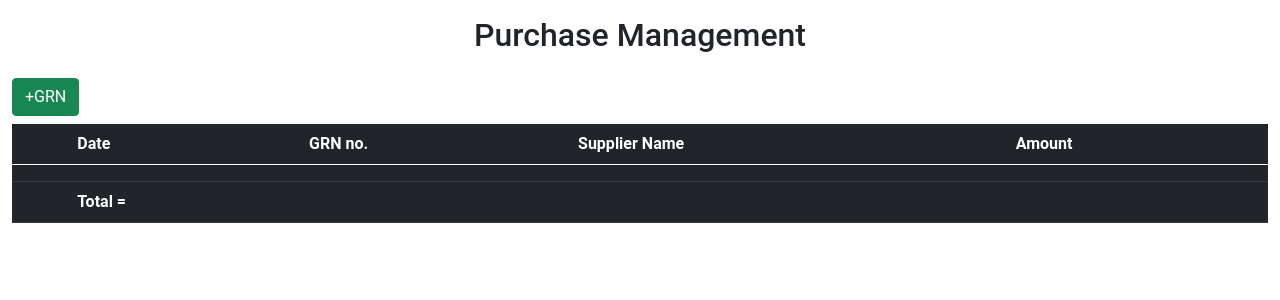
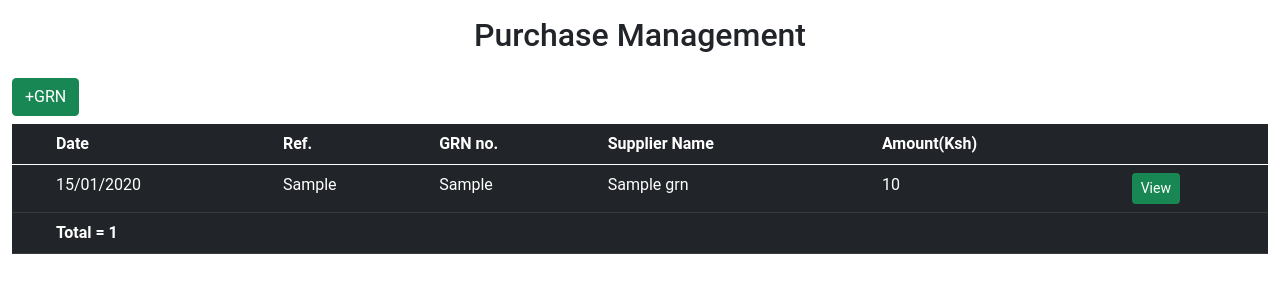
Before and after one commit to Oduo24/Orbit, a Flask app: page /purchases/purchases_master_template in a window 1280 px wide. Shown: the part 56-356 px from the top of the page. Run offline with Flask 3, Linux system fonts and the light colour scheme; tables that the repository leaves empty hold one stand-in row (values such as "Sample post"); some libraries are stand-ins or nearby versions.

Commit message:
Fixed loading grn items on top of previous grn

```diff
--- a/app.py
+++ b/app.py
@@ -64,6 +64,7 @@
 app.secret_key = "1234567890qwertyuiopasdfghjklzxcvbnm"
 
 
+
 """Registering blueprints"""
 app.register_blueprint(standard_views)
 app.register_blueprint(menu_views)
--- a/models/purchases.py
+++ b/models/purchases.py
@@ -13,6 +13,7 @@
     grn_no = Column(String(100), nullable=False)
     amount = Column(Integer, nullable=False)
     supplier_name = Column(String(100), ForeignKey("suppliers.supplier_name"), nullable=False)
+    reference_no = Column(String(100), default=0, nullable=False)
 
     # One to many relationship between grn and suppliers table
     supplier = relationship('Supplier', back_populates='grns')
--- a/views/kot/templates/kot.html
+++ b/views/kot/templates/kot.html
@@ -116,7 +116,7 @@
 
 	</table>
 
-	<div class="offcanvas offcanvas-start" data-bs-scroll="true" tabindex="-1" id="order-details"
+	<div class="offcanvas offcanvas-start" data-bs-scroll="true" tabindex="-1" id="order-details" style="width: 50%;"
 		aria-labelledby="offcanvasWithBothOptionsLabel">
 		<div class="offcanvas-header">
 			<h5 class="offcanvas-title" id="offcanvasWithBothOptionsLabel">Order Items</h5>
--- a/views/order/templates/order.html
+++ b/views/order/templates/order.html
@@ -37,7 +37,7 @@
 		{% for order in all_orders %}
 		<tr>
 			<th scope="row"></th>
-			<td>{{ order.created_at }}</td>
+			<td>{{ order.created_at.strftime('%d/%m/%Y') }}</td>
 			<td>{{ order.order_number }}</td>
 			<td>{{ order.waiter }}</td>
 			<td>{{ order.table }}</td>
@@ -54,6 +54,7 @@
 			<td></td>
 			<td></td>
 			<td></td>
+			<td></td>
 		</tr>
 	</tbody>
 
--- a/views/purchase/routes.py
+++ b/views/purchase/routes.py
@@ -42,11 +42,15 @@
     try:
         stock_items = storage.get_all_objects(StockItems)
         suppliers = storage.get_all_objects(Supplier)
+        grns = storage.get_all_objects(GRN)
+        number_of_grns = len(grns)
     except Exception as e:
-        flash("Error: Could not retrieve suppliers from the db")
+        flash(str(e))
         return render_template('purchase.html')
 
     return render_template('purchase.html', suppliers=suppliers,
+                                            grns=grns,
+                                            number_of_grns=number_of_grns,
                                             stock_items=stock_items)
 
 @purchases_views.route('/add_new_grn', methods=['GET', 'POST',], strict_slashes=False)
@@ -63,7 +67,11 @@
 
             try:
                 # Create grn
-                grn_details = {"grn_no": grn_no, "amount": cleaned_data["total"], "supplier_name": cleaned_data["supplier"]}
+                grn_details = { "grn_no": grn_no,
+                                "amount": cleaned_data["total"],
+                                "supplier_name": cleaned_data["supplier"],
+                                "reference_no": cleaned_data["reference_no"]
+                                }
                 grn_object = GRN(**grn_details)
 
                 storage.reload()
@@ -95,20 +103,25 @@
                 storage.new_modified(grn_object)
                 storage.save()
 
-
+            except IntegrityError as ie:
+                storage.rollback()
+                storage.close()
+                return jsonify("Error: Possible duplicate entry of item name."), 500
             except Exception as e:
                 storage.rollback()
                 storage.close()
-                return jsonify(str(e))
+                return jsonify(str(e) + "\n Potentially an invalid item name has been entered."), 500
 
             storage.close()
-            return jsonify(f"GRN saved\nGRN No. {grn_no}")
+            return jsonify(f"GRN saved\nGRN No. {grn_no}"), 200
         else:
             return jsonify("Backdated Entry...")
 
 
 def validate_date(date):
     """Validates the entered date
+       I have removed the functionality of this function since every grn has its automatic
+       creation date as an object in the model, hence it returns True for each case
     """
     # Convert into a python date object
     user_date = datetime.datetime.strptime(date, '%Y-%m-%d').date()
@@ -117,7 +130,7 @@
     # Check for backdated entry
     if user_date >= current_date:
         return True
-    return False
+    return True
 
 def validate_items(data):
     """Function calculates the total per item and quantity and the overal total
@@ -146,3 +159,47 @@
             return jsonify({"itemPartNo": item_details.part_no, "itemBaseUnit": item_details.base_unit})
         else:
             return jsonify("Select Item Name...")
+
+
+@purchases_views.route('/grn_details', methods=['GET', 'POST'], strict_slashes=False)
+def grn_details():
+    """Retrieves the details of a particular grn number"""
+    if request.method == "POST":
+        try:
+            grn_no = request.get_json()
+            grn = storage.get_single_grn_id(GRN, grn_no)
+            items = grn.items
+            grn_details = {}
+
+            all_items = []
+            for item in items:
+                item_dict = {}
+
+                # append quantity, rate and amount to item_dict
+                item_dict["quantity"] = item.quantity
+                item_dict["amount"] = item.amount
+                item_dict["rate"] = item.rate
+
+                # Get the stock item id
+                item_id = item.stock_item_id
+                stock_item = storage.get_item_by_id(item_id)
+
+                # Appending the item part_no, itemname and uom
+                item_dict["item_name"] = stock_item.item_name
+                item_dict["part_no"] = stock_item.part_no
+                item_dict["uom"] =  stock_item.base_unit
+
+                # Appending to the all_items list
+                all_items.append(item_dict)
+
+            grn_details["items"] = all_items
+            grn_details["grn_total"] = grn.amount
+            grn_details["supplier"] = grn.supplier_name
+            grn_details["ref_no"] = grn.reference_no
+            grn_details["grn_no"] = grn.grn_no
+            # Close session
+
+        except Exception as e:
+            return jsonify({"error": "Could not retrieve data from the db."}), 500
+
+        return jsonify(grn_details), 200
--- a/views/purchase/static/js/custom.js
+++ b/views/purchase/static/js/custom.js
@@ -77,9 +77,9 @@
 
 	if (target.classList.contains('grn_item_quantity')) {
         	const row = target.closest('tr'); // Find the closest <tr> element
-        	const rate = parseFloat(row.querySelector('.grn_item_rate').value);
+        	const rate = parseInt(row.querySelector('.grn_item_rate').value);
         	const quantity = parseInt(target.value);
-		const amount = rate * quantity;
+		const amount = checkNegative(rate * quantity);
         	row.querySelector('.grn_item_amount').value = amount;
 		updateTotal();
 		}
@@ -93,7 +93,7 @@
         	const row = target.closest('tr'); // Find the closest <tr> element
         	const quantity = parseFloat(row.querySelector('.grn_item_quantity').value);
         	const rate = parseInt(target.value);
-        	const amount = rate * quantity;
+        	const amount = checkNegative(rate * quantity);
         	row.querySelector('.grn_item_amount').value = amount;
 		updateTotal();
 		}
@@ -161,6 +161,7 @@
 	const clonedElem = elem.cloneNode();
 	clonedElem.disabled = false;
 	total = total + parseInt(clonedElem.value);
+	total = checkNegative(total)
 
 	if (!isNaN(total)) {
 		// Update the total amount
@@ -182,6 +183,7 @@
 
 	const supplier = document.querySelector('#supplierName').value;
 	const date = document.querySelector('#grnDate').value;
+	const reference_no = document.querySelector('#grnRef').value;
 	const total = document.querySelector('#grn_total_amount').innerHTML;
 
 	const itemName = document.querySelectorAll('.grn_item_name');
@@ -194,8 +196,9 @@
 		let itemsObj = {};
 
 		itemsObj.name = elem.value;
-		itemsObj.quantity = qty[index].value;
-		itemsObj.rate = rate[index].value;
+
+		itemsObj.quantity = checkNegative(qty[index].value);
+		itemsObj.rate = checkNegative(rate[index].value);
 
 		// Check if there is any empty value
 		const validity = hasEmptyValue(itemsObj);
@@ -210,6 +213,7 @@
 	// Add grn details to the grn object
 	grnObj.supplier = supplier;
 	grnObj.date = date;
+	grnObj.reference_no = reference_no;
 	grnObj.total = total;
 	grnObj.items = itemsArray;
 
@@ -220,13 +224,24 @@
 
 
 	} else {
-		alert("Missing Supplier Name or Date...");
+		alert("Missing Supplier Name, ref, or Date...");
 	}
 
 }
 
 function hasEmptyValue(itemsObj) {
 	return Object.values(itemsObj).some(value => !value);
+}
+
+function checkNegative(number) {
+	number = parseInt(number);
+	if (number < 0) {
+		return number * -1;
+	} else if (number === 0) {
+		alert("Invalid zero values");
+	} else {
+		return number;
+	}
 }
 
 async function postJSON(obj) {
@@ -240,11 +255,17 @@
 		});
 
 		const result = await response.json();
+		console.log(response);
 
-		// Removing details on the browser after successful storage
-		removeBrowserElements();
+		if (!response.ok) {
+			alert(`${result}`);
+		} else {
+			// Removing details on the browser after successful storage
+			removeBrowserElements();
 
-		alert(`${result}`);
+			alert(`${result}`);
+		}
+
 
 
 
@@ -260,5 +281,94 @@
 	document.querySelector('#grn_total_amount').innerHTML = 0;
 	document.querySelector('#supplierName').value = '';
         document.querySelector('#grnDate').value = '';
+	document.querySelector('#grnRef').value = '';
+}
+
+// Adding click event listener on the view grn button
+document.querySelectorAll('.viewGrn').forEach((elem) => {
+	elem.addEventListener('click', event => {
+		event.preventDefault;
+		const grn_no = elem.getAttribute('id');
+
+		// Fetching items for the particular grn number
+		getGrnItems(grn_no);
+	});
+});
+
+// Function that retrieves the grn items of a given GRN number
+async function getGrnItems(grn_no) {
+	try {
+		const response = await fetch('/purchases/grn_details', {
+		method: 'POST',
+		headers: {
+                            "Content-Type": "application/json",
+                         },
+                body: JSON.stringify(grn_no),
+		});
+
+		if (!response.ok) {
+			const result = await response.json();
+			alert(result.error);
+		} else {
+			const result = await response.json();
+
+			// Call the function that dislpays the items
+			diplayGrnItems(result.items, result.grn_no, result.supplier, result.grn_total);
+		}
+	} catch (error) {
+		alert(`Error: ${error}`);
+
+	}
 
 }
+
+
+// Function that displays the grn items on the browser
+function diplayGrnItems(result, grnNo, supplier, grn_total) {
+	const table = document.querySelector('#grnDetail');
+
+	// Create table row element
+
+
+	result.forEach((item, index) => {
+
+		const tableRow = document.createElement('tr');
+		tableRow.setAttribute('id', `${item.part_no}`);
+
+		for (let i=0; i<6; i++) {
+			const td = document.createElement('td');
+			const inputTag = document.createElement('input');
+			inputTag.classList.add('form-control');
+			inputTag.setAttribute('disabled', null);
+
+			if (i===0) {
+				inputTag.value = item.item_name;
+			} else if (i===1) {
+				inputTag.value = item.part_no;
+			} else if (i===2) {
+				inputTag.value = item.uom;
+			} else if (i===3) {
+				inputTag.value = item.quantity;
+			} else if (i===4) {
+				inputTag.value = item.rate;
+			} else if (i===5) {
+				inputTag.value = item.amount;
+			}
+
+			td.appendChild(inputTag);
+			tableRow.appendChild(td);
+		}
+		table.appendChild(tableRow);
+	});
+	// Set the grn_no, total amount, supplier name, ref_no
+	document.querySelector('#grnNumberDisplay').innerText = `${grnNo} - ${supplier}`;
+	// Settting total amount
+	document.querySelector('#grnTotal').innerText = `Ksh ${grn_total}`;
+}
+
+// Clearing the off-Canvas body when the off-Canvas is closed
+document.querySelector('#close').addEventListener('click', event => {
+	event.preventDefault();
+	// Clear the content of the off-canvas body
+	document.querySelector('#grnDetail').innerHTML = '';
+});
--- a/views/purchase/templates/purchase.html
+++ b/views/purchase/templates/purchase.html
@@ -24,24 +24,36 @@
 		<tr>
 		<th scope="col"></th>
 		<th scope="col">Date</th>
+		<th scope="col">Ref.</th>
 		<th scope="col">GRN no.</th>
       		<th scope="col">Supplier Name</th>
-		<th scope="col">Amount</th>
+		<th scope="col">Amount(Ksh)</th>
+		<th scope="col"></th>
     		</tr>
 	</thead>
 	<tbody>
-		<!--for loop tag for purchases in the db-->
+		<!--for loop tag for purchase grns in the db-->
+		{% for grn in grns %}
 		<tr>
 			<th scope="row"></th>
+			<td>{{grn.created_at.strftime('%d/%m/%Y')}}</td>
+			<td>{{grn.reference_no}}</td>
+			<td>{{grn.grn_no}}</td>
+			<td>{{grn.supplier_name}}</td>
+			<td>{{grn.amount}}</td>
+			<td><button class="btn btn-success viewGrn btn-sm" data-bs-toggle="offcanvas" id="{{grn.grn_no}}"
+                                        data-bs-target="#grn-details" aria-controls="offcanvasWithBothOptions">
+                                        View
+                            </button>
+                        </td>
+		</tr>
+		<!--End for loop tag-->
+		{% endfor %}
+		<tr>
+			<th scope="row"></th>
+			<td scope="row"><b>Total = {{number_of_grns}} </b></td>
 			<td></td>
 			<td></td>
-			<td></td>
-			<td></td>
-		</tr>
-		<!--End for loop tag-->
-		<tr>
-			<th scope="row"></th>
-			<td scope="row"><b>Total = </b></td>
 			<td></td>
 			<td></td>
 			<td></td>
@@ -65,9 +77,10 @@
                                 <span class="input-group-text">Date</span>
                                 <input class="form-control" type="date" id="grnDate" required>
                         </div>
-			<div class="mb-3">
-                                <label for="account_group" class="form-label">Supplier:</label>
-				<input class="form-control" list="supplierList" id="supplierName" required>
+			<div class=" input-group mb-3">
+				<input class="form-control" list="supplierList" id="supplierName" placeholder="Supplier" required>
+				<span class="input-group-text">Ref</span>
+				<input class="form-control" type="text" id="grnRef" required>
 				<datalist id="supplierList">
 					{% for supplier in suppliers %}
   						<option value="{{ supplier.supplier_name }}">
@@ -126,4 +139,38 @@
 	</div>
 </div>
 
+<!-- Grn details -->
+<div class="offcanvas offcanvas-start" data-bs-scroll="true" tabindex="-1" id="grn-details" data-bs-backdrop="false" style="width: 75%;"
+                aria-labelledby="offcanvasWithBothOptionsLabel">
+                <div class="offcanvas-header">
+                        <h5 class="offcanvas-title" id="offcanvasWithBothOptionsLabel">GRN Details</h5>
+                        <button type="button" class="btn-close text-reset" id="close" data-bs-dismiss="offcanvas" aria-label="Close"></button>
+                </div>
+                <div class="offcanvas-body">
+                <h1 class="fw-lighter" id="grnNumberDisplay"></h1>
+                        <table class="table">
+                                <thead>
+                                  <tr>
+                                    <th scope="col">Item Name</th>
+				    <th scope="col">Part No.</th>
+				    <th scope="col">UOM</th>
+                                    <th scope="col">Quantity</th>
+				    <th scope="col">Rate(Ksh)</th>
+                                    <th scope="col">Amount(Ksh)</th>
+                                  </tr>
+                                </thead>
+                                <tbody id="grnDetail">
+
+
+                                </tbody>
+                       </table>
+		<div class="text-end">
+                        <h1 class="form-control fs-3 p-2" id="grnTotal">0</h1>
+                </div>
+                <div class="text-center pt-2">
+                        <button type="button" class="btn btn-success">Edit</button>
+                </div>
+                </div>
+</div>
+
 {% endblock %}
```
Also changed, not shown: engine/db_storage.py (+9 -0 lines), error_log.txt (added, +32 -0 lines), 1 other file.
